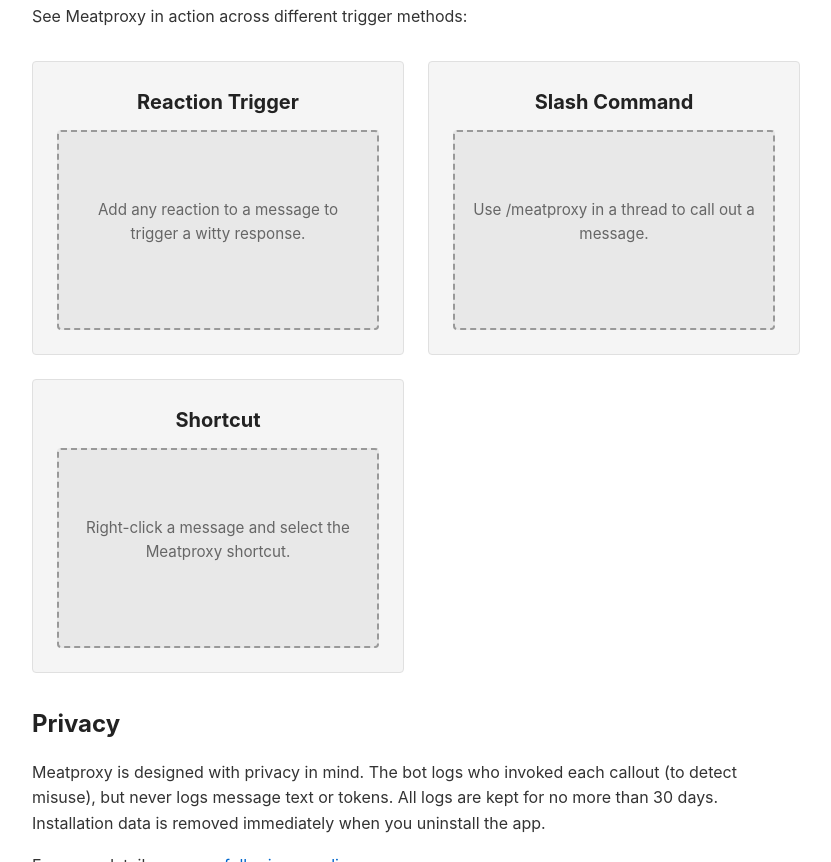
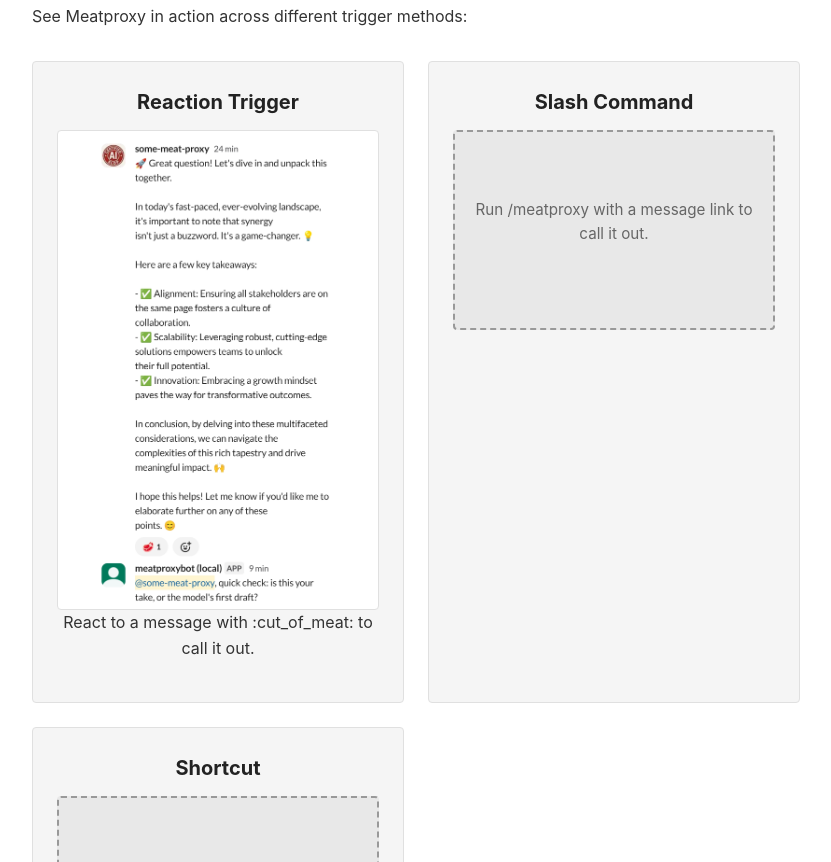
Before and after one commit to fawques/meatproxybot, a website: page site/index.html in a window 1280 px wide. Shown: the part 740-1602 px from the top of the page, without its empty margins (224-1055 px from the left). Drawn offline with Linux system fonts and the light colour scheme.

Commit message:
Add reaction trigger screenshot to landing page
Replace the Reaction Trigger placeholder with a real screenshot of the
bot calling out a message, and correct two captions: the reaction
trigger only fires on :cut_of_meat:, and /meatproxy takes a message
link rather than being run in a thread.

Co-Authored-By: Claude Opus 5.5 <noreply@anthropic.com>
Claude-Session: https://claude.ai/code/session_014M9MHzHxsxmbkHdghBzEJ4

```diff
--- a/site/index.html
+++ b/site/index.html
@@ -59,14 +59,18 @@
       <div class="screenshots">
         <div class="screenshot-card">
           <h3>Reaction Trigger</h3>
-          <div class="screenshot-placeholder">
-            <p>Add any reaction to a message to trigger a witty response.</p>
-          </div>
+          <img
+            class="screenshot"
+            src="images/reaction-trigger.jpg"
+            alt="A Slack message full of AI boilerplate with a cut of meat reaction, and Meatproxy replying: quick check, is this your take, or the model's first draft?"
+            loading="lazy"
+          />
+          <p>React to a message with :cut_of_meat: to call it out.</p>
         </div>
         <div class="screenshot-card">
           <h3>Slash Command</h3>
           <div class="screenshot-placeholder">
-            <p>Use /meatproxy in a thread to call out a message.</p>
+            <p>Run /meatproxy with a message link to call it out.</p>
           </div>
         </div>
         <div class="screenshot-card">
--- a/site/styles.css
+++ b/site/styles.css
@@ -160,6 +160,16 @@ code {
   color: #222;
 }
 
+.screenshot {
+  display: block;
+  width: 100%;
+  max-height: 480px;
+  object-fit: contain;
+  border: 1px solid #e0e0e0;
+  border-radius: 4px;
+  background-color: #fff;
+}
+
 .screenshot-placeholder {
   background-color: #e8e8e8;
   border: 2px dashed #999;
```
Also changed, not shown: site/images/reaction-trigger.jpg (added).
